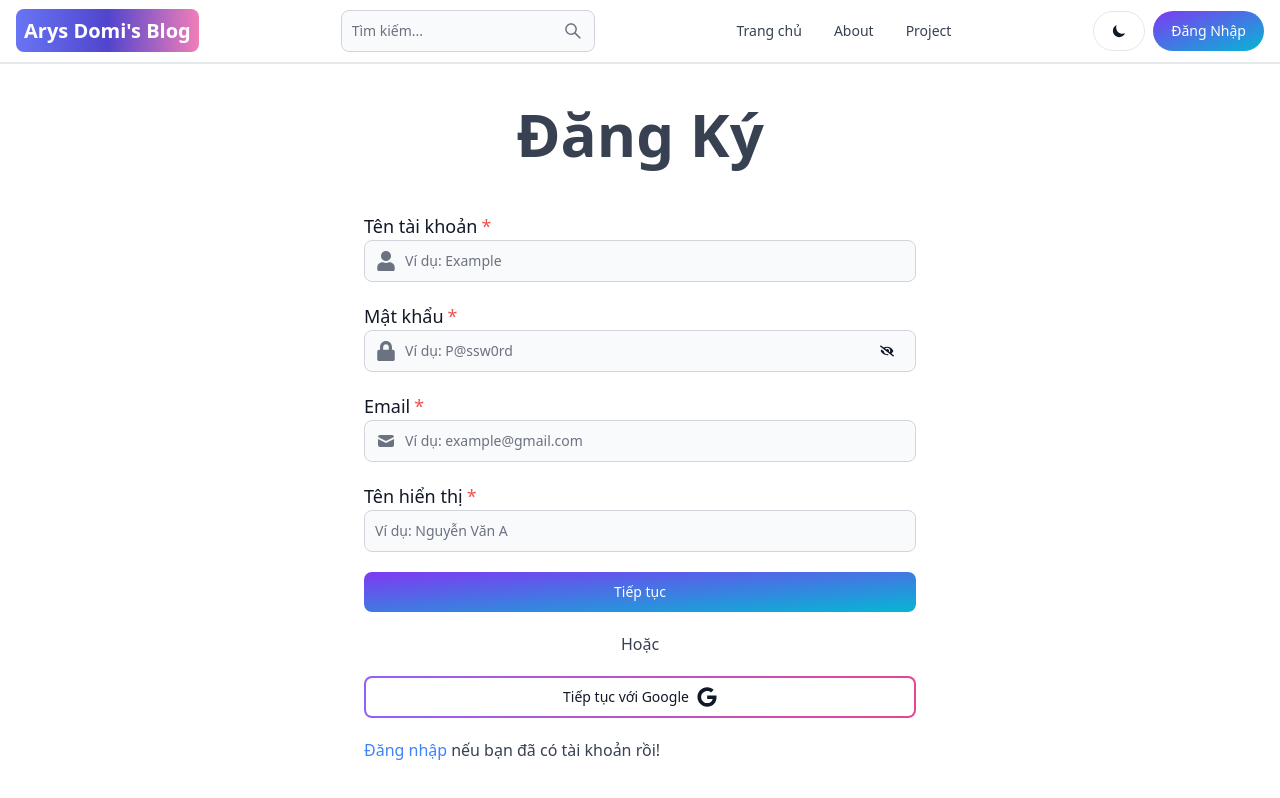
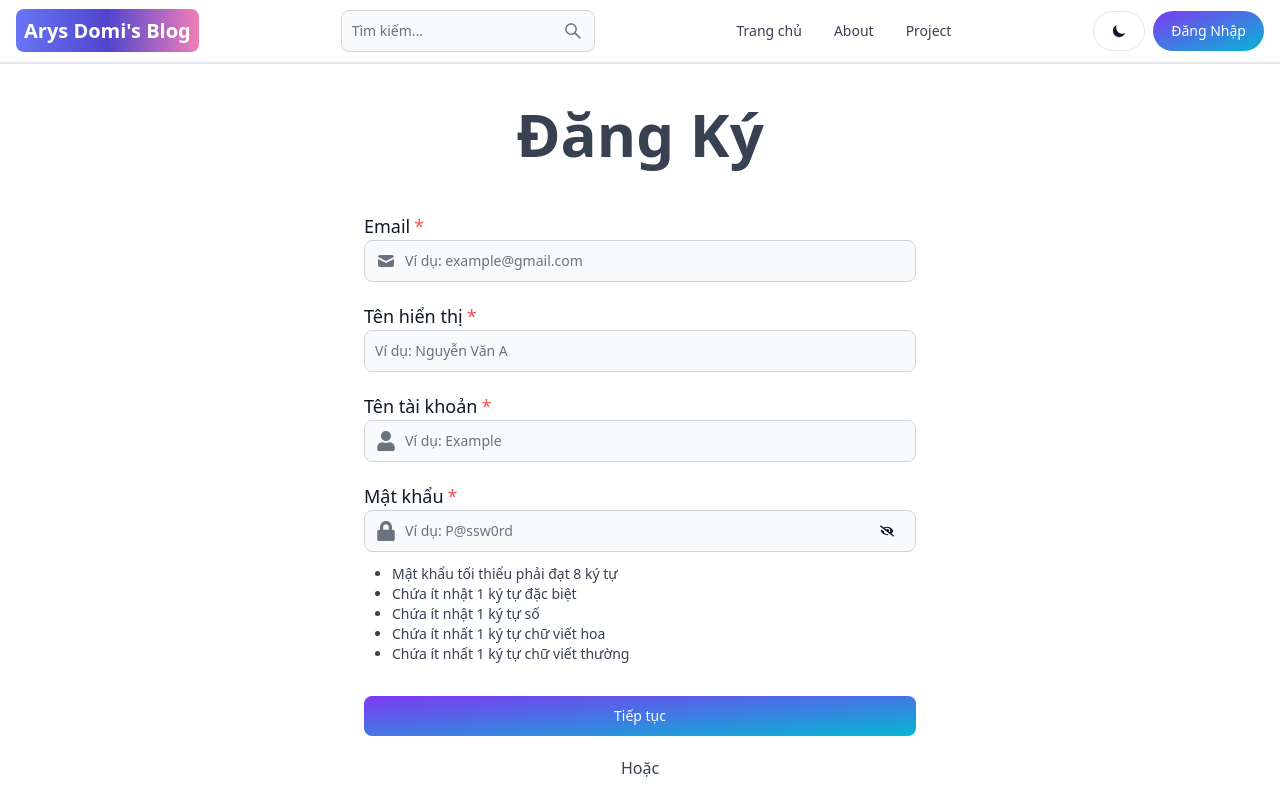
Before and after one commit to tuan-dev-di/blog-app-mern, a React (Vite) app in the folder Frontend/: page /sign-up in a window 1280 px wide. Shown: the top 798 px of the page. Built offline with nearby package versions, Linux system fonts and the light colour scheme; no server answers.

Commit message:
Refactor: Remove useless code and update UI for change password

```diff
--- a/Frontend/src/pages/SignUp.jsx
+++ b/Frontend/src/pages/SignUp.jsx
@@ -68,6 +68,51 @@ const SignUp = () => {
 
         {/* Form Sign Up */}
         <form onSubmit={handleSubmit} className="flex flex-col gap-5 mt-12">
+          {/* ---------------| EMAIL |--------------- */}
+          <div>
+            <Label className="text-lg flex">
+              Email
+              <Tooltip
+                content="Bắt buộc"
+                style="light"
+                placement="right"
+                trigger="hover"
+              >
+                <span className="text-red-500 ml-1">*</span>
+              </Tooltip>
+            </Label>
+            <TextInput
+              id="email"
+              placeholder="Ví dụ: example@gmail.com"
+              type="email"
+              icon={HiMail}
+              required
+              onChange={handleChange}
+            />
+          </div>
+
+          {/* ---------------| DISPLAY NAME |--------------- */}
+          <div>
+            <Label className="text-lg flex">
+              Tên hiển thị
+              <Tooltip
+                content="Bắt buộc"
+                style="light"
+                placement="right"
+                trigger="hover"
+              >
+                <span className="text-red-500 ml-1">*</span>
+              </Tooltip>
+            </Label>
+            <TextInput
+              id="displayName"
+              placeholder="Ví dụ: Nguyễn Văn A"
+              type="text"
+              required
+              onChange={handleChange}
+            />
+          </div>
+
           {/* ---------------| USERNAME |--------------- */}
           <div>
             <Label className="text-lg flex">
@@ -121,52 +166,15 @@ const SignUp = () => {
                 {showPassword ? <FaEye /> : <FaEyeSlash />}
               </Button>
             </div>
+            <ul className="list-disc  ml-4 p-3 text-sm ">
+            <li>Mật khẩu tối thiểu phải đạt 8 ký tự</li>
+            <li>Chứa ít nhật 1 ký tự đặc biệt</li>
+            <li>Chứa ít nhật 1 ký tự số</li>
+            <li>Chứa ít nhất 1 ký tự chữ viết hoa</li>
+            <li>Chứa ít nhất 1 ký tự chữ viết thường</li>
+          </ul>
           </div>
 
-          {/* ---------------| EMAIL |--------------- */}
-          <div>
-            <Label className="text-lg flex">
-              Email
-              <Tooltip
-                content="Bắt buộc"
-                style="light"
-                placement="right"
-                trigger="hover"
-              >
-                <span className="text-red-500 ml-1">*</span>
-              </Tooltip>
-            </Label>
-            <TextInput
-              id="email"
-              placeholder="Ví dụ: example@gmail.com"
-              type="email"
-              icon={HiMail}
-              required
-              onChange={handleChange}
-            />
-          </div>
-
-          {/* ---------------| DISPLAY NAME |--------------- */}
-          <div>
-            <Label className="text-lg flex">
-              Tên hiển thị
-              <Tooltip
-                content="Bắt buộc"
-                style="light"
-                placement="right"
-                trigger="hover"
-              >
-                <span className="text-red-500 ml-1">*</span>
-              </Tooltip>
-            </Label>
-            <TextInput
-              id="displayName"
-              placeholder="Ví dụ: Nguyễn Văn A"
-              type="text"
-              required
-              onChange={handleChange}
-            />
-          </div>
           <Button
             gradientDuoTone="purpleToBlue"
             type="submit"
--- a/Frontend/src/pages/posts/Post.jsx
+++ b/Frontend/src/pages/posts/Post.jsx
@@ -93,9 +93,6 @@ const Post = () => {
       );
 
       await list_posts();
-      // setTimeout(() => {
-      //   window.location.reload();
-      // }, 3000);
     } catch (error) {
       console.log("Delete post error:", error.message);
       toast.error(error.message, { theme: "colored" });
--- a/Frontend/src/pages/posts/UpdatePost.jsx
+++ b/Frontend/src/pages/posts/UpdatePost.jsx
@@ -130,9 +130,6 @@ const DetailPost = () => {
       toast.success("Cập nhật bài viết thành công!", { theme: "colored" });
 
       await get_post_to_update();
-      // setTimeout(() => {
-      //   window.location.reload();
-      // }, 3000);
     } catch (error) {
       console.log("Update post error:", error.message);
       toast.error(error.message, { theme: "colored" });
--- a/Frontend/src/pages/profile/DetailAccount.jsx
+++ b/Frontend/src/pages/profile/DetailAccount.jsx
@@ -262,6 +262,19 @@ const DetailAccount = () => {
           />
         </div>
 
+        {/* ---------------| DISPLAY NAME |--------------- */}
+        <div>
+          <Label className="text-base" value="Tên hiển thị" />
+          <TextInput
+            id="displayName"
+            defaultValue={curUser.user.displayName}
+            placeholder={curUser.user.displayName}
+            type="text"
+            icon={MdEdit}
+            onChange={handleUpdate}
+          />
+        </div>
+
         {/* ---------------| PASSWORD |--------------- */}
         <div>
           <Label className="text-base" value="Mật khẩu" />
@@ -281,19 +294,13 @@ const DetailAccount = () => {
               {showPassword ? <FaEye /> : <FaEyeSlash />}
             </Button>
           </div>
-        </div>
-
-        {/* ---------------| DISPLAY NAME |--------------- */}
-        <div>
-          <Label className="text-base" value="Tên hiển thị" />
-          <TextInput
-            id="displayName"
-            defaultValue={curUser.user.displayName}
-            placeholder={curUser.user.displayName}
-            type="text"
-            icon={MdEdit}
-            onChange={handleUpdate}
-          />
+          <ul className="list-disc  ml-4 p-3 text-sm ">
+            <li>Mật khẩu tối thiểu phải đạt 8 ký tự</li>
+            <li>Chứa ít nhật 1 ký tự đặc biệt</li>
+            <li>Chứa ít nhật 1 ký tự số</li>
+            <li>Chứa ít nhất 1 ký tự chữ viết hoa</li>
+            <li>Chứa ít nhất 1 ký tự chữ viết thường</li>
+          </ul>
         </div>
 
         {/* Button submit Update Account */}
@@ -310,7 +317,7 @@ const DetailAccount = () => {
       {/* Button submit Delete Account */}
       <Button
         color="failure"
-        className="mt-3"
+        className="my-3"
         type="submit"
         onClick={() => setDeleteModal(true)}
       >
```
Also changed, not shown: Frontend/src/components/comment/CommentSection.jsx (+0 -13 lines).
